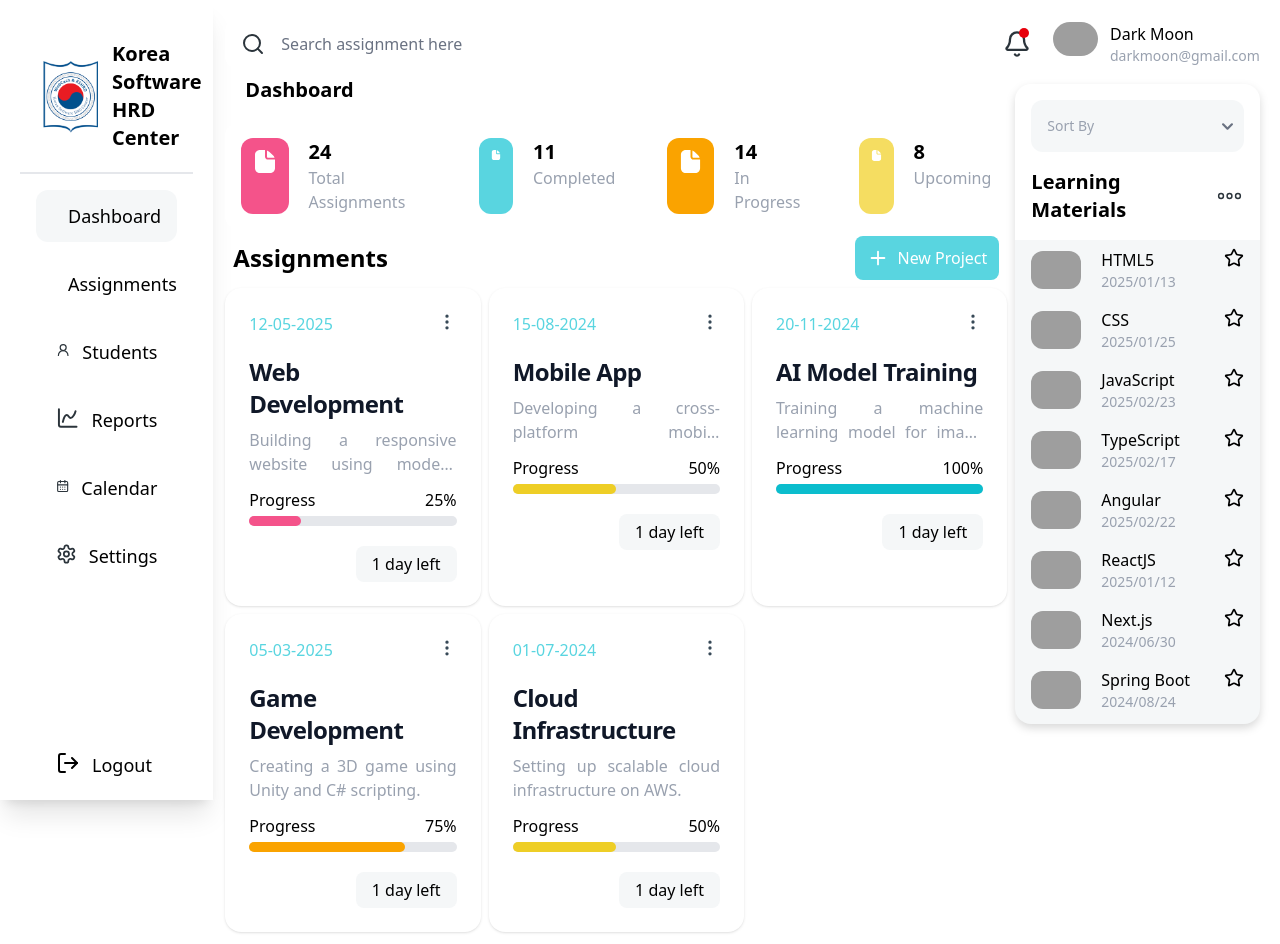
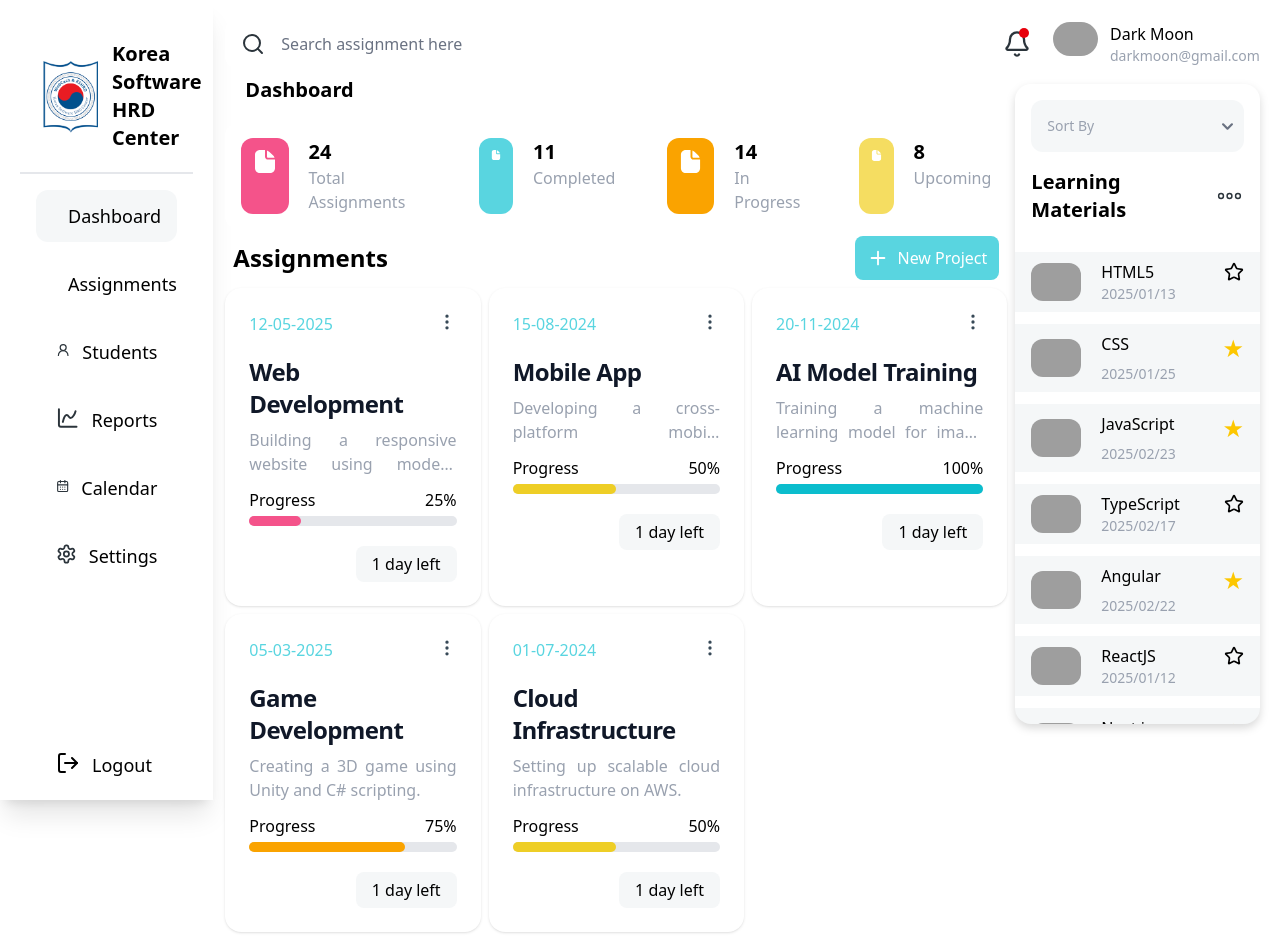
Before and after one commit to Nyfong/04_NY_FONG_BTB_Web_Homework004, a React (Vite) app: page / in a window 1280 px wide. Built offline with nearby package versions, Linux system fonts and the light colour scheme; grey boxes are pictures that could not be loaded.

Commit message:
star - commit

```diff
--- a/src/components/LearningMaterialsComponent.jsx
+++ b/src/components/LearningMaterialsComponent.jsx
@@ -1,5 +1,5 @@
 import React, { useEffect } from "react";
-import { CloudFog, Star } from "lucide-react";
+import { CloudFog, LucideStar, Star, StarIcon } from "lucide-react";
 import FilterComponent from "./FilterComponent";
 import { learningMaterials } from "../data/learningMaterials";
 import { useState } from "react";
@@ -7,30 +7,53 @@ export default function LearningMaterialsComponent() {
   const data = learningMaterials;
   console.log("this is the data from learni materials", data);
 
-  const [sortOrder, setSortOrder] = useState("");
-  //sort ACE
-  const sortACE = () => {
-    data.sort((a, b) => a.title.localeCompare(b.title));
-  };
-  //sort DCE
-  const sortDCE = () => {
-    data.sort((a, b) => b.title.localeCompare(a.title));
-  };
-  // Function to receive data from child
-  const handleSortChange = (selectedOrder) => {
-    setSortOrder(selectedOrder);
-    console.log("Selected Sorting Order:", selectedOrder);
-    selectedOrder = parseInt(selectedOrder);
-    console.log(selectedOrder);
+  // Initialize materials state with the learningMaterials data
+  const [materials, setMaterials] = useState(learningMaterials);
 
-    data =
-      selectedOrder % 2 == 1
-        ? sortACE()
-        : selectedOrder == 0
-        ? data
-        : sortDCE();
+  // Sort materials in ascending order
+  const sortAscending = () => {
+    const sorted = [...materials].sort((a, b) =>
+      a.title.localeCompare(b.title)
+    );
+    setMaterials(sorted);
   };
 
+  // Sort materials in descending order
+  const sortDescending = () => {
+    const sorted = [...materials].sort((a, b) =>
+      b.title.localeCompare(a.title)
+    );
+    setMaterials(sorted);
+  };
+
+  // Handle sorting order change from child component
+  const handleSortChange = (selectedOrder) => {
+    const order = parseInt(selectedOrder, 10); // Convert to number
+
+    if (order === 1) {
+      sortAscending();
+    } else if (order === 2) {
+      sortDescending();
+    }
+  };
+
+  // Handle starring/unstarring an item
+  const handleStar = (id) => {
+    const updatedMaterials = materials.map((item) =>
+      item.id === id ? { ...item, isFavorite: !item.isFavorite } : item
+    );
+    setMaterials(updatedMaterials); // Update the state immutably
+  };
+
+  //component
+  const FullStar = () => {
+    return (
+      <div>
+        {/* Render a fully filled yellow star using Unicode */}
+        <span className="text-2xl text-yellow-400">★</span>
+      </div>
+    );
+  };
   return (
     <div className="bg-white drop-shadow-lg rounded-2xl overflow-auto h-[80vh]">
       {/* calling filter component */}
@@ -41,14 +64,12 @@ export default function LearningMaterialsComponent() {
         <h2 className="text-xl font-semibold">Learning Materials</h2>
         <img src="/more.svg" alt="three dot" width={30} height={30} />
       </div>
-
       {/* materials list */}
-
-      {data.length == 0
+      {materials.length == 0
         ? "not found"
-        : data.map((el) => (
+        : materials.map((el, i) => (
             <div key={el.id} className="space-y-3">
-              <div className="bg-light-gray px-4 py-2 flex gap-5 items-center">
+              <div className="bg-light-gray px-4 py-2 flex gap-5 items-center my-3">
                 <img
                   src={
                     el?.image ??
@@ -62,11 +83,18 @@ export default function LearningMaterialsComponent() {
 
                 <div className="w-full">
                   <div className="flex justify-between">
+                    {/* title  */}
                     <p className="text-base font-medium">
                       {el?.title ?? "default title"}
                     </p>
-                    <Star size={20} />
+                    <button
+                      onClick={() => handleStar(el.id)}
+                      aria-label={el.isFavorite ? "Unfavorite" : "Favorite"}
+                    >
+                      {el.isFavorite ? <FullStar /> : <Star size={20} />}
+                    </button>
                   </div>
+                  {/* post at */}
                   <p className="text-gray-400 text-sm">
                     {el?.postedAt ?? "Posted at: 2025/01/13"}
                   </p>
```
